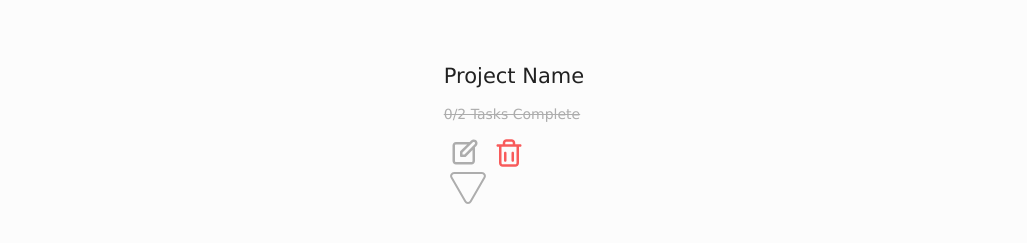
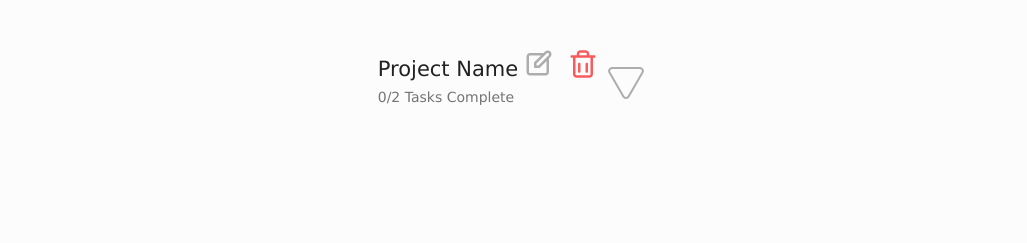
Before and after one commit to liuworkgit/doit-webapp, a website built with webpack: page src/index-template.html in a window 1280 px wide. Shown: the part 139-382 px from the top of the page, without its empty margins (126-1153 px from the left). Built offline with nearby package versions, Linux system fonts and the light colour scheme; files whose address does not match are found by name.

Commit message:
Made margin between project title and description thinner, made project title thinner, began aligning project items.

```diff
--- a/src/index-template.html
+++ b/src/index-template.html
@@ -31,7 +31,7 @@
             <div class="closed project">
                 <div class="project-info">
                     <h2>Project Name</h2>
-                    <p class="complete light-grey">0/2 Tasks Complete</p>
+                    <p class="dark-grey">0/2 Tasks Complete</p>
                 </div>
                 <div class="project-options">
                     <button type="button" class="edit-proj-btn invis-btn">
--- a/src/styles/index.css
+++ b/src/styles/index.css
@@ -15,7 +15,8 @@ h2 {
     color: var(--header-black);
     font-family: Verdana;
     font-size: 21px;
-    font-weight: normal;
+    font-weight: 100;
+    margin: 10px 0px 8px;
 }
 header {
     display: block flex;
@@ -102,3 +103,9 @@ p {
     display: flex;
     align-items: center;
 }
+.project {
+    display: block flex;
+}
+.project-info > p {
+    margin-top: 8px;
+}
```
